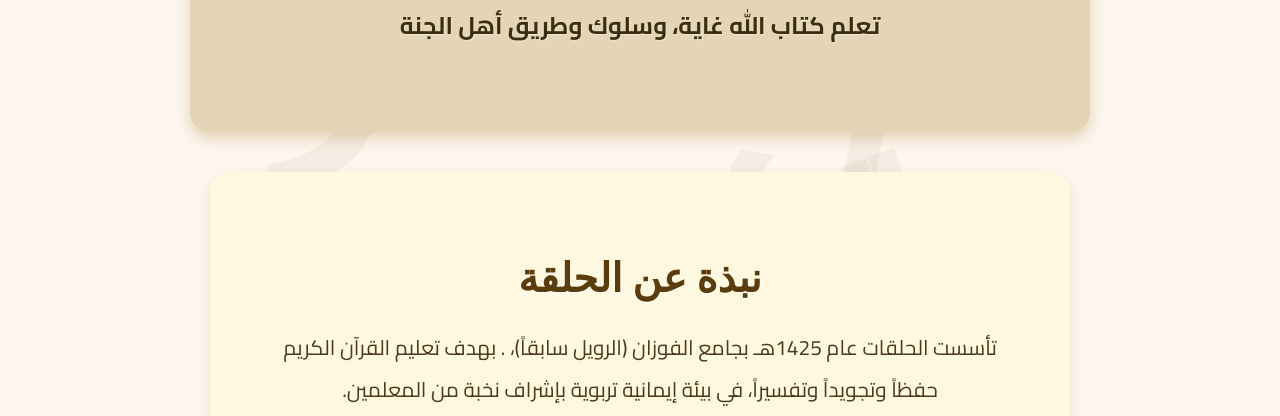
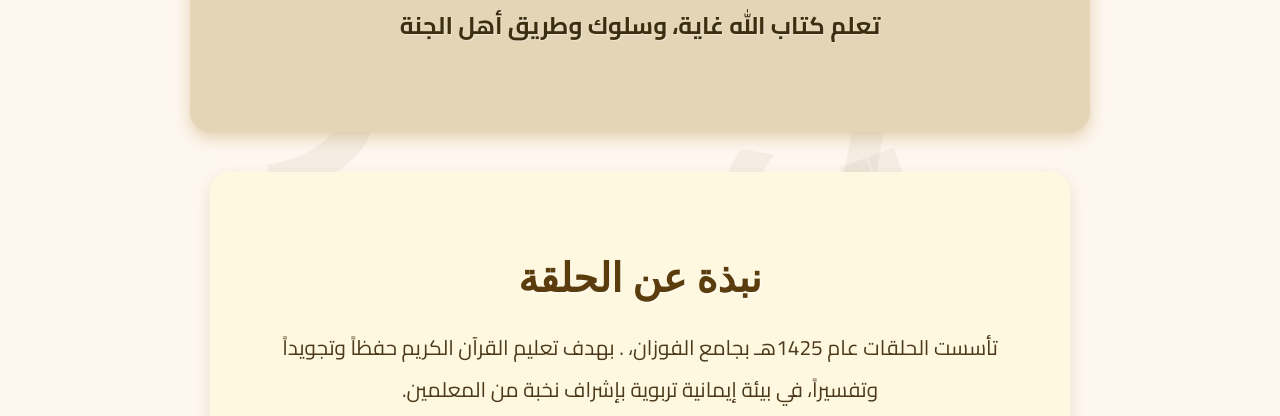
Before and after one commit to Alfwzan/.com, a plain HTML site: page index.html in a window 1280 px wide. Shown: the part 536-952 px from the top of the page. Drawn offline with Linux system fonts and the light colour scheme; a web font is replaced by a local one.

Commit message:
Add files via upload

```diff
--- a/index.html
+++ b/index.html
@@ -365,7 +365,7 @@
   <div id="about" class="about-section">
     <h2>نبذة عن الحلقة</h2>
     <p>
-      تأسست الحلقات عام 1425هـ بجامع الفوزان (الرويل سابقاً)، .
+      تأسست الحلقات عام 1425هـ بجامع الفوزان، .
       بهدف تعليم القرآن الكريم حفظاً وتجويداً وتفسيراً، في بيئة إيمانية تربوية بإشراف نخبة من المعلمين.
     </p>
 
```
Also changed, not shown: test.html (+1 -1 lines).
